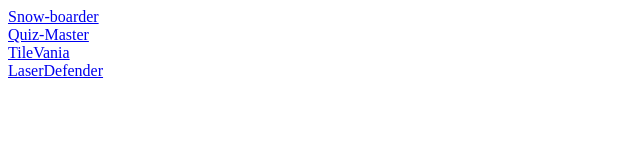
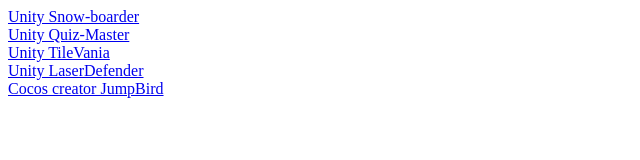
Before and after one commit to trantanthanh/trantanthanh.github.io, a plain HTML site: page index.html in a window 1280 px wide. Shown: the whole page, without its empty margins (0-640 px from the left). Drawn offline with Linux system fonts and the light colour scheme.

Commit message:
update link build jump bird

```diff
--- a/index.html
+++ b/index.html
@@ -5,10 +5,11 @@
     <meta name="viewport" content="width=device-width, initial-scale=1.0">
     <title>Link projects</title>
 </head>
-<a href="https://trantanthanh.github.io/unity/Snow-boarder">Snow-boarder</a></br>
-<a href="https://trantanthanh.github.io/unity/Quiz-Master">Quiz-Master</a></br>
-<a href="https://trantanthanh.github.io/unity/TileVania">TileVania</a></br>
-<a href="https://trantanthanh.github.io/unity/LaserDefender">LaserDefender</a></br>
+<a href="https://trantanthanh.github.io/unity/Snow-boarder">Unity Snow-boarder</a></br>
+<a href="https://trantanthanh.github.io/unity/Quiz-Master">Unity Quiz-Master</a></br>
+<a href="https://trantanthanh.github.io/unity/TileVania">Unity TileVania</a></br>
+<a href="https://trantanthanh.github.io/unity/LaserDefender">Unity LaserDefender</a></br>
+<a href="https://trantanthanh.github.io/cocos-creator/jumpbird/">Cocos creator JumpBird</a></br>
 <body>
 
 </body>
```
